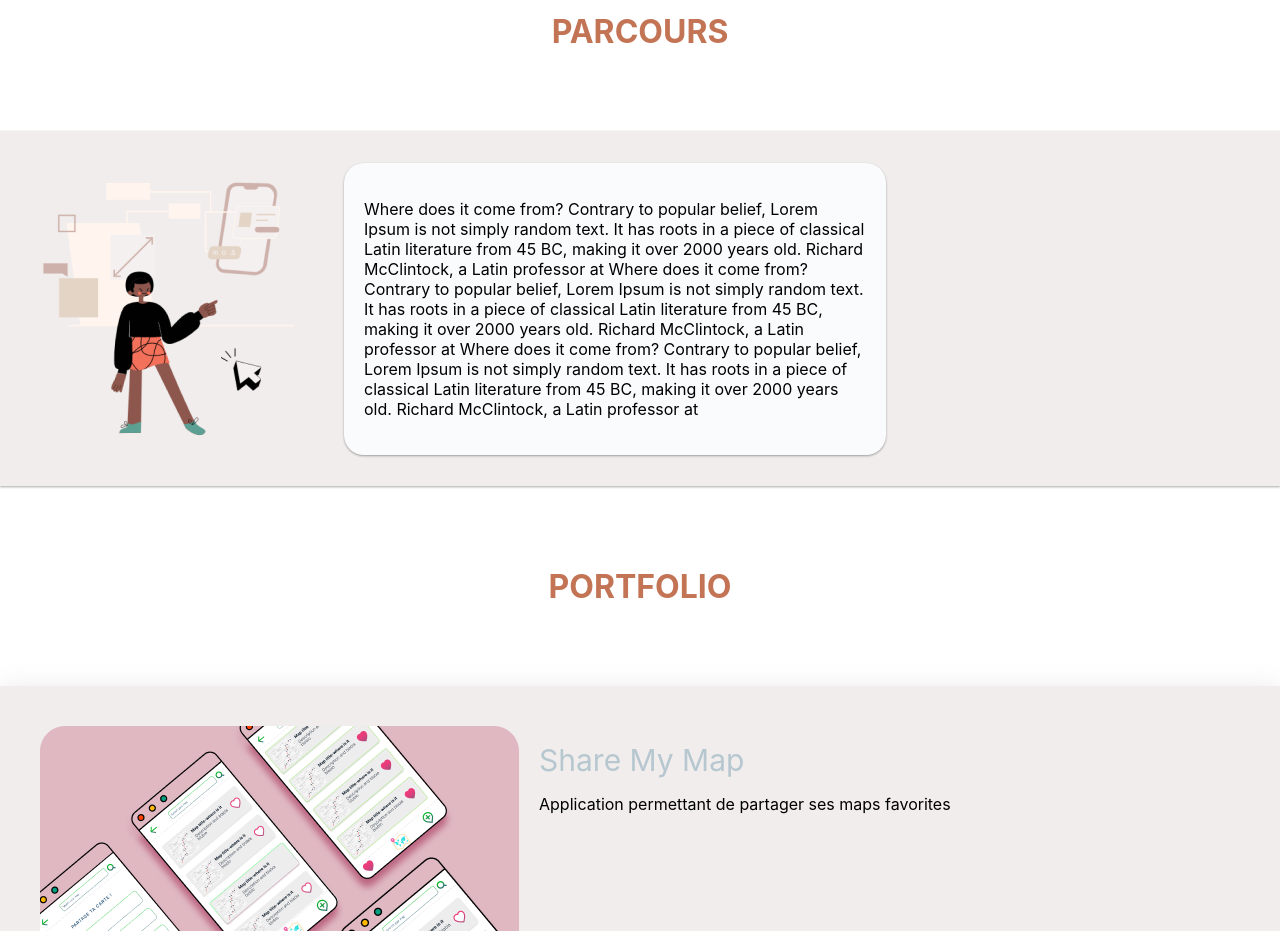
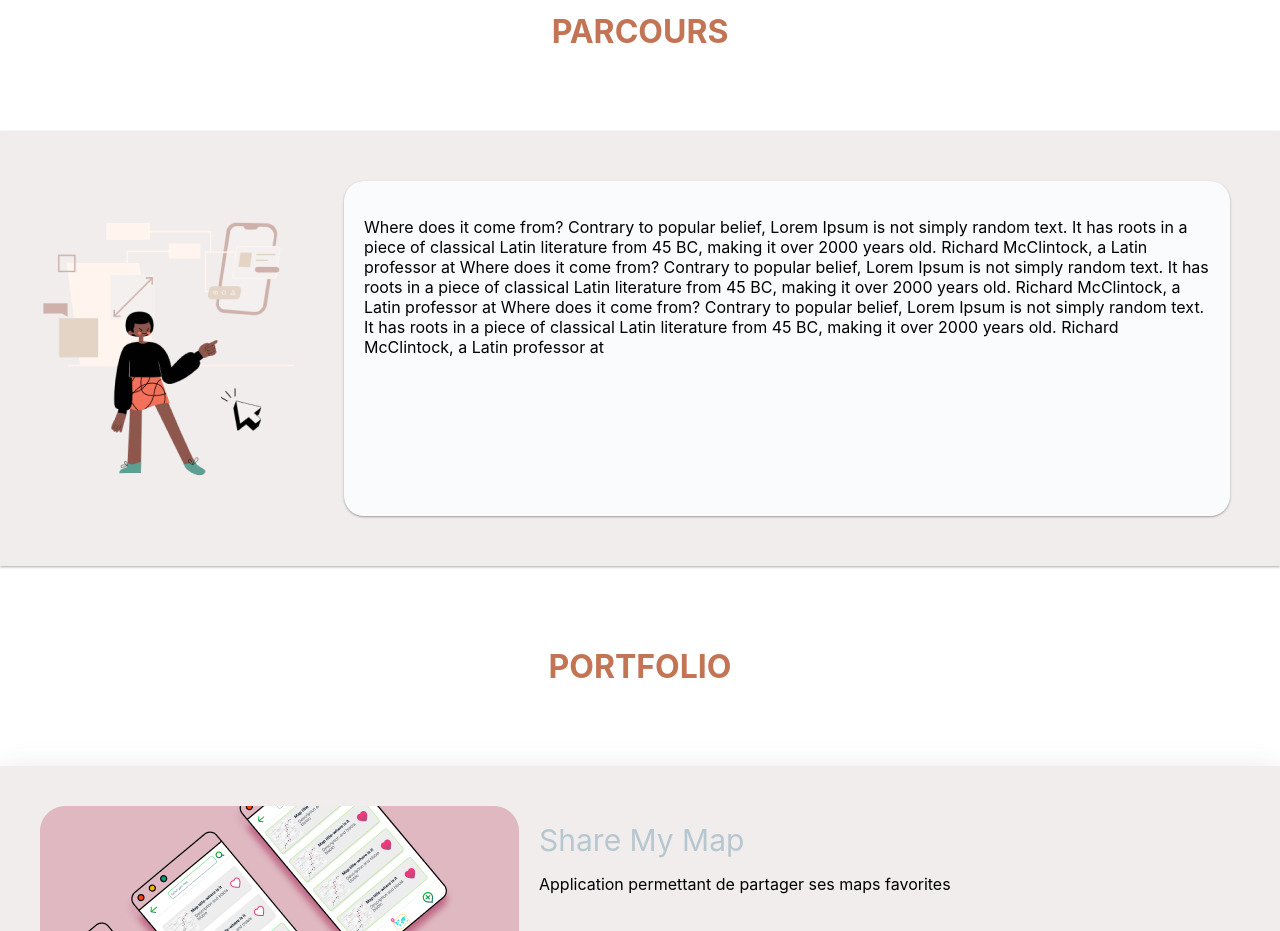
Before and after one commit to Zubiik/curiculum_vitae, a React (Create React App) app: page / in a window 1280 px wide. Shown: the part 2280-3211 px from the top of the page. Built offline with nearby package versions, Linux system fonts and the light colour scheme.

Commit message:
fix: styled changes

```diff
--- a/src/Studies/styled.js
+++ b/src/Studies/styled.js
@@ -1,22 +1,20 @@
 import styled from "@emotion/styled";
 
 export const Container = styled.div`
+  padding: 40px;
   display: flex;
-  flex-direction: column;
-  background: ${({ theme }) => theme.lightColors.isabeline};
+  justify-content: space-around;
+  background-color: ${({ theme }) => theme.lightColors.isabeline};
   box-shadow: rgba(0, 0, 0, 0.12) 0px 1px 3px, rgba(0, 0, 0, 0.24) 0px 1px 2px;
 `;
 export const ParcoursContainer = styled.div`
-  width: 70%;
+  width: 100%;
   display: flex;
-  justify-content: center;
-  align-items: center;
   @media all and (max-width: 480px) {
     width: 100%;
   }
 `;
 export const ImageCustom = styled.img`
-  margin-left: 40px;
   margin-right: 40px;
   @media all and (max-width: 480px) {
     display: none;
```
